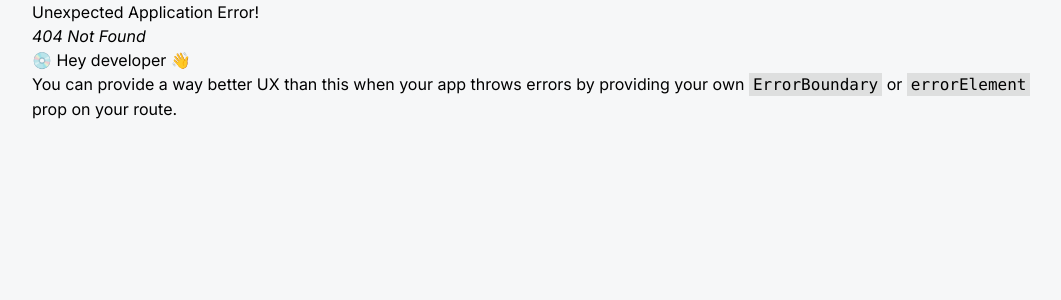
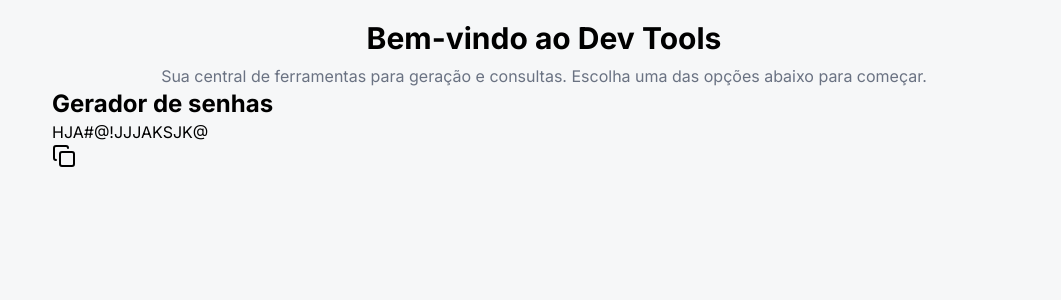
Before and after one commit to maxmalato/dev-tools, a React (Vite) app: page /gerar-senha in a window 1280 px wide. Before the commit this address had no page. Shown: the top 300 px of the page, without its empty margins (96-1157 px from the left). Built offline with nearby package versions, Linux system fonts and the light colour scheme.

Commit message:
feat: adicionar página GerarSenha e atualizar rotas

```diff
--- a/src/components/layout/MainLayout.tsx
+++ b/src/components/layout/MainLayout.tsx
@@ -2,7 +2,7 @@ import { Outlet } from "react-router-dom";
 
 export default function MainLayout() {
     return (
-        <main className="min-h-screen bg-background text-foreground">
+        <main>
             <Outlet />
         </main>
     )
--- a/src/index.css
+++ b/src/index.css
@@ -5,6 +5,7 @@ body {
   font-family: "Inter", sans-serif;
   background-color: #f6f7f8;
   margin: 0 auto;
+  padding: 1.25rem;
   max-width: 64rem;
   min-height: 100vh;
 }
--- /dev/null
+++ b/src/pages/GerarSenha.tsx
@@ -0,0 +1,18 @@
+import { Header } from "@/components/shared/Header";
+import { Copy } from "lucide-react";
+
+export function GerarSenha() {
+    return (
+        <>
+        <Header/>
+        <main>
+            <h1 className="font-bold text-2xl">Gerador de senhas</h1>
+
+            <div>
+                <p>HJA#@!JJJAKSJK@</p>
+                <Copy/>
+            </div>
+        </main>
+        </>
+    )
+}
--- a/src/pages/Home.tsx
+++ b/src/pages/Home.tsx
@@ -43,7 +43,7 @@ const features = [
 
 export default function Home() {
     return (
-        <div className="flex flex-col items-center p-6 gap-3">
+        <div className="flex flex-col items-center gap-3">
             <Header />
             <main className="grid grid-cols-1 md:grid-cols-2 lg:grid-cols-3 md:gap-3">
                 {features.map((feature) => (
--- a/src/routes/index.tsx
+++ b/src/routes/index.tsx
@@ -3,6 +3,7 @@ import MainLayout from "../components/layout/MainLayout";
 import Home from "../pages/Home";
 import ConsultarCnpj from "../pages/ConsultarCnpj";
 import ConsultarPlaca from "../pages/ConsultarPlaca";
+import { GerarSenha } from "../pages/GerarSenha";
 
 const router = createBrowserRouter([
     {
@@ -12,6 +13,10 @@ const router = createBrowserRouter([
             {
                 path: "/",
                 element: <Home />
+            },
+            {
+                path: "/gerar-senha",
+                element: <GerarSenha />
             },
             {
                 path: "/consultar-cnpj",
```
